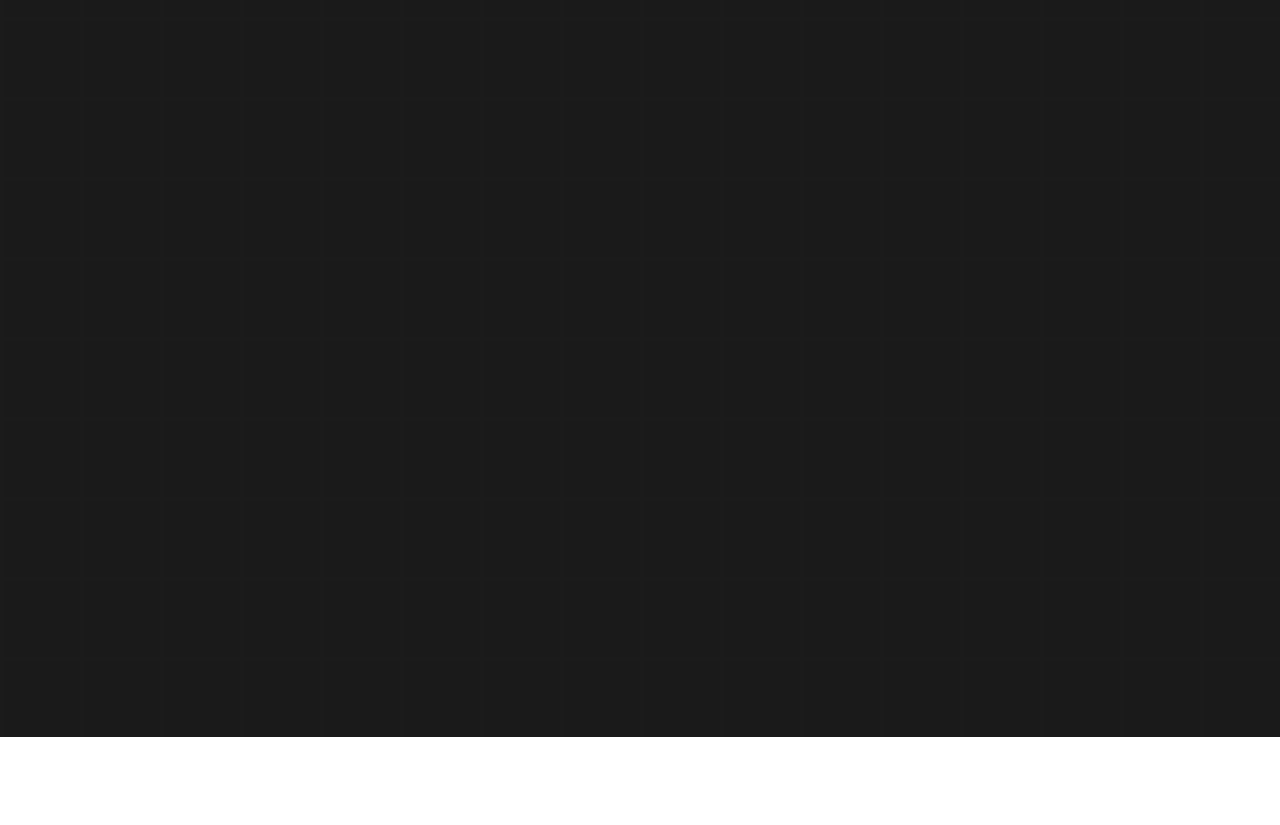
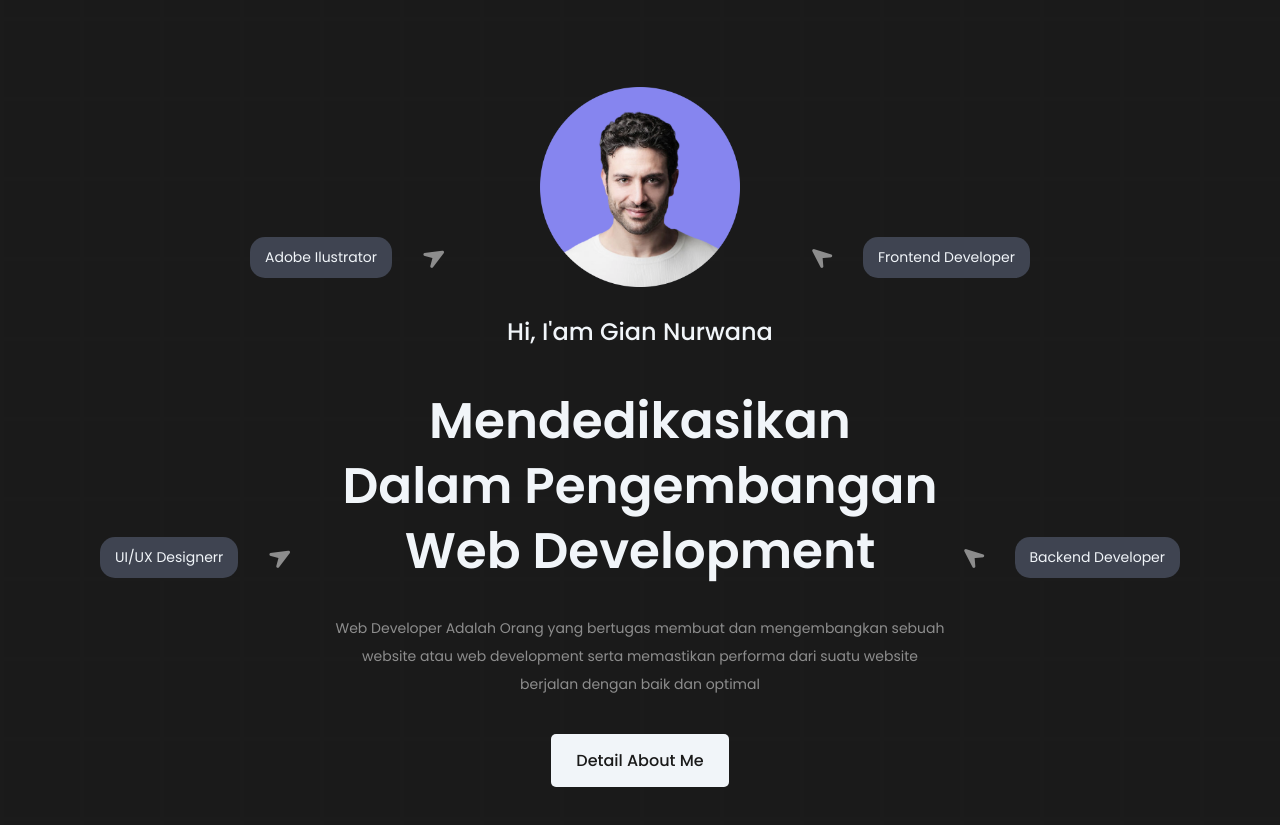
Before and after one commit to giannurwana19/website-portfolio-v1, a plain HTML site: page index.html in a window 1280 px wide. Shown: the part 63-888 px from the top of the page. Before the commit the page ends 800 px from the top, so only its background shows below. Drawn offline with Linux system fonts and the light colour scheme.

Commit message:
membuat header

```diff
--- a/assets/css/style.css
+++ b/assets/css/style.css
@@ -105,6 +105,161 @@
   background-image: linear-gradient(#1b1b1b 4px, transparent 4px),
     linear-gradient(to right, #1b1b1b 4px, #1a1a1a 4px);
   background-size: 80px 80px;
+  padding-top: 150px;
+  padding-bottom: 100px;
+}
+
+.header .header-box {
+  text-align: center;
+}
+
+.header .header-box img {
+  width: 200px;
+  margin-bottom: 20px;
+}
+
+.header .header-box h2 {
+  color: var(--text-color);
+  font-weight: 500;
+  margin-bottom: 40px;
+}
+
+.header .header-box h1 {
+  color: var(--text-color);
+  font-weight: 600;
+  font-size: 50px;
+  margin-bottom: 30px;
+  line-height: 1.3;
+}
+
+.header .header-box p {
+  width: 60%;
+  margin-inline: auto;
+  color: var(--text-color-opacity);
+  line-height: 2;
+  font-size: 14px;
+  margin-bottom: 50px;
+}
+
+.header .header-box a {
+  padding: 15px 25px;
+  background-color: var(--color-putih);
+  text-decoration: none;
+  color: var(--color-hitam);
+  border-radius: 5px;
+  font-weight: 500;
+  border: none;
+}
+
+.header .header-box a:hover {
+  background-color: var(--color-biru);
+  color: white;
+}
+
+.header-info {
+  display: flex;
+  align-items: center;
+  position: absolute;
+  gap: 30px;
+}
+
+.header-info div {
+  background-color: #3f4451;
+  padding: 10px 15px;
+  font-size: 14px;
+  color: var(--text-color);
+  border-radius: 15px;
+}
+
+.header-info i {
+  font-size: 24px;
+  color: var(--text-color-opacity);
+  transform: rotate(15deg);
+}
+
+.header-info.info1 {
+  top: 300px;
+  left: 250px;
+}
+
+.header-info.info2 {
+  top: 300px;
+  right: 250px;
+}
+
+.header-info.info3 {
+  top: 600px;
+  right: 100px;
+}
+
+.header-info.info3 i {
+  transform: rotate(-95deg);
+}
+
+.header-info.info4 {
+  top: 600px;
+  left: 100px;
+}
+
+.header-info.info2 i {
+  transform: rotate(-95deg);
+}
+
+@media (max-width: 1200px) {
+  .header .header-box img {
+    width: 150px;
+  }
+
+  .header .header-box h2 {
+    font-size: 20px;
+  }
+
+  .header .header-box h1 {
+    font-size: 40px;
+  }
+
+  .header .header-box p {
+    font-size: 12px;
+  }
+
+  .header-info {
+    gap: 20px;
+  }
+
+  .header-info.info1 {
+    left: 200px;
+  }
+
+  .header-info.info2 {
+    right: 200px;
+  }
+
+  .header-info.info3 {
+    top: 700px;
+  }
+
+  .header-info.info4 {
+    top: 700px;
+  }
+}
+
+@media (max-width: 992px) {
+  .header .header-box p {
+    width: 70%;
+  }
+
+  .header-info.info1 {
+    left: 100px;
+  }
+  .header-info.info2 {
+    right: 100px;
+  }
+  .header-info.info3 {
+    right: 50px;
+  }
+  .header-info.info4 {
+    left: 50px;
+  }
 }
 
 @media (max-width: 768px) {
@@ -144,4 +299,38 @@
   .hamburger {
     display: block;
   }
+
+  .header-info {
+    display: none;
+  }
+
+  .header .header-box h1 {
+    font-size: 30px;
+  }
+
+  .header .header-box p {
+    width: 85%;
+  }
 }
+
+@media (max-width: 476px) {
+  .header .header-box h2 {
+    font-size: 16px;
+  }
+
+  .header .header-box h1 {
+    font-size: 24px;
+    line-height: 1.5;
+  }
+
+  .header .header-box p {
+    width: 100%;
+    font-size: 10px;
+  }
+}
+
+@media (max-width: 376px) {
+  .header .header-box h1 {
+    font-size: 20px;
+  }
+}
--- a/index.html
+++ b/index.html
@@ -14,7 +14,7 @@
 
   <!-- Open Graph / Facebook -->
   <meta property="og:type" content="website">
-  <meta property="og:url" content="https://metatags.io/">
+  <meta property="og:url" content="https://giannurwana19.github.io/website-portfolio-v1/">
   <meta property="og:title" content="Website Portfolio V1">
   <meta property="og:description" content="Website Portfolio V1 Menggunakan HTML CSS JS">
   <meta property="og:image"
@@ -79,12 +79,38 @@
   </nav>
   <!-- navbar end -->
 
+  <!-- header section -->
   <section class="header">
     <div class="container">
       <div class="header-box">
+        <img src="assets/images/foto-profile-portfolio2.png" alt="gambar">
+        <h2>Hi, I'am Gian Nurwana</h2>
+        <h1>Mendedikasikan <br> Dalam Pengembangan <br> Web Development</h1>
+        <p>Web Developer Adalah Orang yang bertugas membuat dan mengembangkan sebuah website atau web development serta
+          memastikan performa dari suatu website berjalan dengan baik dan optimal</p>
+        <a href="#">Detail About Me</a>
+      </div>
+      <div class="header-info-box">
+        <div class="header-info info1">
+          <div>Adobe Ilustrator</div>
+          <i class="fa-solid fa-location-arrow"></i>
+        </div>
+        <div class="header-info info2">
+          <i class="fa-solid fa-location-arrow"></i>
+          <div>Frontend Developer</div>
+        </div>
+        <div class="header-info info3">
+          <i class="fa-solid fa-location-arrow"></i>
+          <div>Backend Developer</div>
+        </div>
+        <div class="header-info info4">
+          <div>UI/UX Designerr</div>
+          <i class="fa-solid fa-location-arrow"></i>
+        </div>
       </div>
     </div>
   </section>
+  <!-- header section end -->
 
   <script src="assets/js/index.js"></script>
 </body>
```
